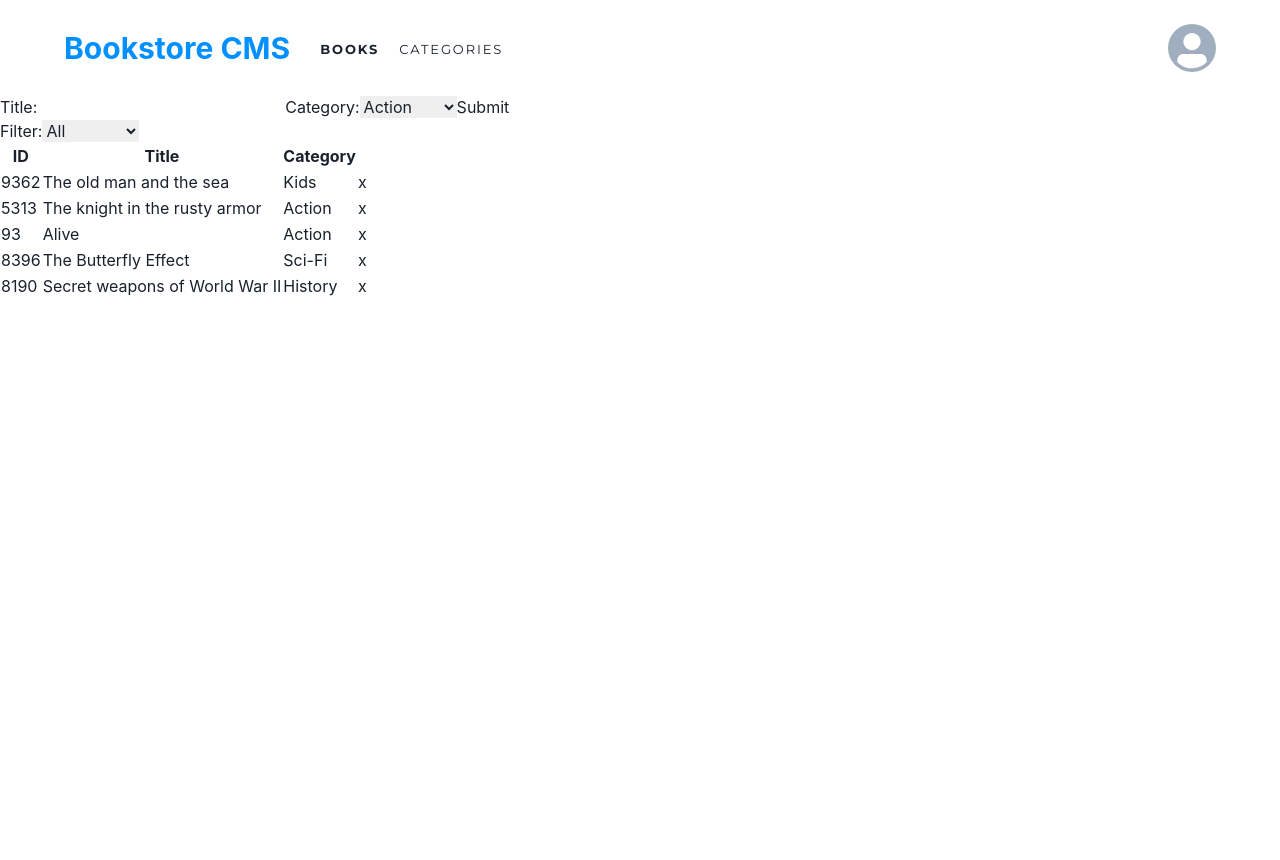
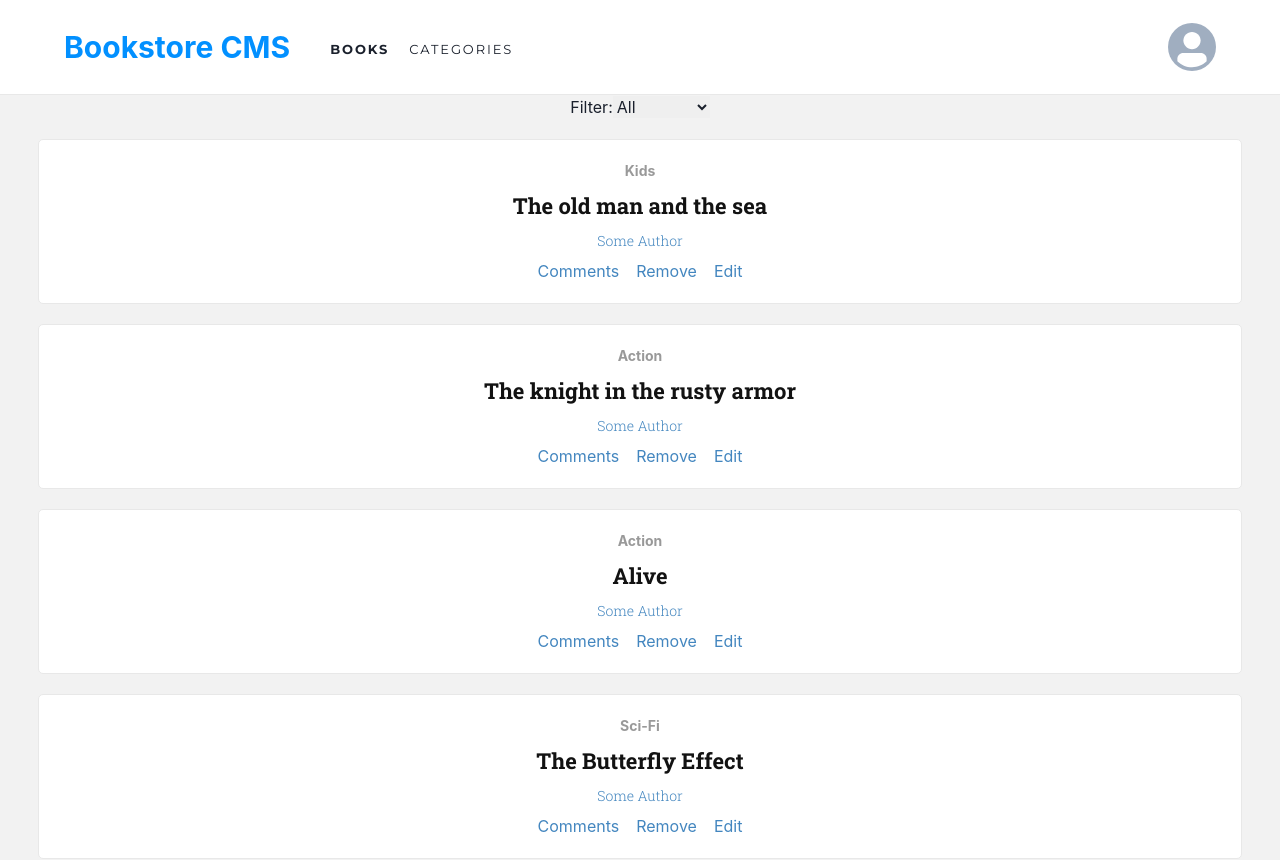
Before and after one commit to Bismarck-GM/react-bookstore-CMS, a React (Create React App) app: page / in a window 1280 px wide. Shown: the top 860 px of the page. Before the commit the page ends 800 px from the top, so only its background shows below. Built offline with nearby package versions, Linux system fonts and the light colour scheme.

Commit message:
Add a new font. Style Book and Booklist as design rules. Test how apply filters to navbar.

```diff
--- a/src/components/App.js
+++ b/src/components/App.js
@@ -1,14 +1,15 @@
 import React from 'react';
+import { Box } from '@chakra-ui/react';
 import NavBar from './NavBar';
 import BooksList from '../containers/BooksList';
 import BooksForm from '../containers/BooksForm';
 
 export default function App() {
   return (
-    <div>
+    <Box bg="rgba(0, 0, 0, 0.05)">
       <NavBar />
+      <BooksList />
       <BooksForm />
-      <BooksList />
-    </div>
+    </Box>
   );
 }
--- a/src/components/Book.js
+++ b/src/components/Book.js
@@ -1,5 +1,12 @@
 import React from 'react';
 import PropTypes from 'prop-types';
+import {
+  Box,
+  HStack,
+  VStack,
+  Divider,
+  Container,
+} from '@chakra-ui/react';
 
 export default function Book({ book, clickHandler }) {
   const removeBook = () => {
@@ -7,20 +14,29 @@ export default function Book({ book, clickHandler }) {
   };
 
   return (
-    <tr>
-      <td>
-        {book.id}
-      </td>
-      <td>
-        {book.title}
-      </td>
-      <td>
-        {book.category}
-      </td>
-      <td>
-        <button onClick={removeBook} type="button">x</button>
-      </td>
-    </tr>
+    <Container maxWidth="100%" bg="white" border="1px" borderColor="#e8e8e8" borderRadius="5px" padding="20px">
+      <Container>
+        <VStack>
+          <Box fontSize="14px" color="#999999" fontWeight="bold">
+            {book.category}
+          </Box>
+          <Box fontFamily="Roboto Slab" fontSize="22px" color="#121212" fontWeight="bold">
+            {book.title}
+          </Box>
+          <Box color="#4386bf" fontFamily="Roboto Slab" fontSize="14px" fontWeight="light">
+            Some Author
+          </Box>
+
+          <HStack color="#4386bf">
+            <Box>Comments</Box>
+            <Divider orientation="vertical" />
+            <Box onClick={removeBook}>Remove</Box>
+            <Divider orientation="vertical" />
+            <Box>Edit</Box>
+          </HStack>
+        </VStack>
+      </Container>
+    </Container>
   );
 }
 
--- a/src/components/CategoryFilter.js
+++ b/src/components/CategoryFilter.js
@@ -1,5 +1,6 @@
 import React from 'react';
 import PropTypes from 'prop-types';
+// import { MenuList, MenuItem} from '@chakra-ui/react';
 
 export default function CategoryFilter({ clickHandler, filter }) {
   const categories = ['All', 'Action', 'Biography', 'History', 'Horror', 'Kids', 'Learning', 'Sci-Fi'];
--- a/src/components/NavBar.js
+++ b/src/components/NavBar.js
@@ -11,12 +11,12 @@ import {
 
 export default function NavBar() {
   return (
-    <Flex w="100%" h="95px" align="center" fontFamily="Montserrat" paddingLeft="5%" paddingRight="5%">
+    <Flex w="100%" h="95px" align="center" fontFamily="Montserrat" paddingLeft="5%" paddingRight="5%" borderBottom="1px" borderBottomColor="#e8e8e8" bg="white">
       <Flex w="50%">
         <Heading
           fontSize="30px"
           color="#0290ff"
-          marginRight="30px"
+          marginRight="40px"
           fontWeight="bold"
         >
           Bookstore CMS
--- a/src/containers/BooksList.js
+++ b/src/containers/BooksList.js
@@ -1,5 +1,6 @@
 import React from 'react';
 import PropTypes from 'prop-types';
+import { VStack } from '@chakra-ui/react';
 import { connect } from 'react-redux';
 import Book from '../components/Book';
 import { removeBook, changeFilter } from '../actions';
@@ -23,23 +24,12 @@ const BooksList = ({
   );
 
   return (
-    <div>
+    <VStack paddingX="3%" spacing={5}>
       <CategoryFilter filter={filter} clickHandler={handleFilterChange} />
-      <table>
-        <thead>
-          <tr>
-            <th> ID </th>
-            <th> Title </th>
-            <th> Category </th>
-          </tr>
-        </thead>
-        <tbody>
-          {filteredBooks.map(book => (
-            <Book book={book} key={book.id} clickHandler={handleRemoveBook} />
-          ))}
-        </tbody>
-      </table>
-    </div>
+      {filteredBooks.map(book => (
+        <Book book={book} key={book.id} clickHandler={handleRemoveBook} />
+      ))}
+    </VStack>
   );
 };
 
--- a/src/index.css
+++ b/src/index.css
@@ -1 +1,2 @@
 @import url('https://fonts.googleapis.com/css2?family=Montserrat:ital,wght@0,100;0,200;0,300;0,400;0,500;0,600;0,700;0,800;0,900;1,100;1,200;1,300;1,400;1,500;1,600;1,700;1,800;1,900&display=swap');
+@import url('https://fonts.googleapis.com/css2?family=Roboto+Slab:wght@100;200;300;400;500;600;700;800;900&display=swap');
```
